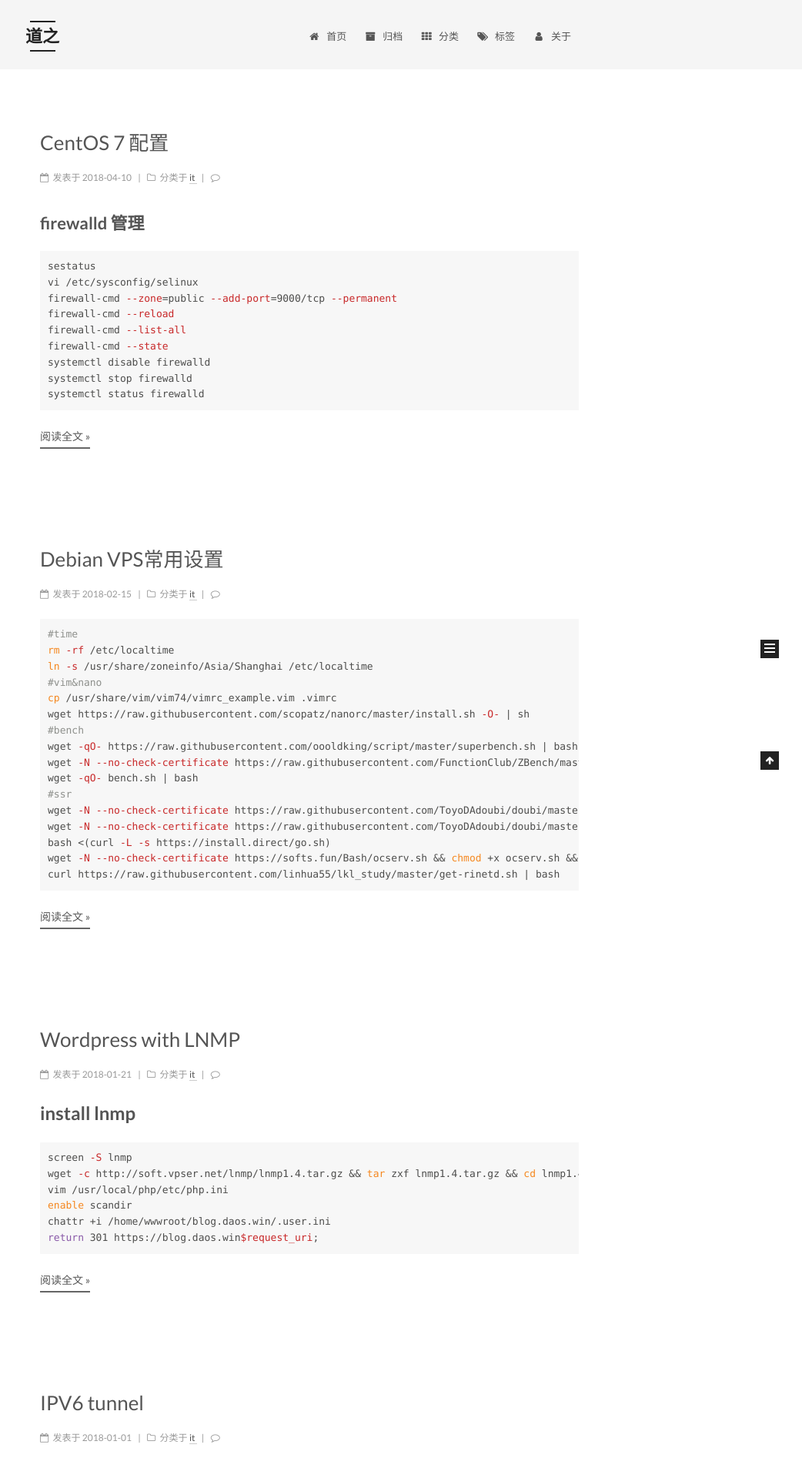
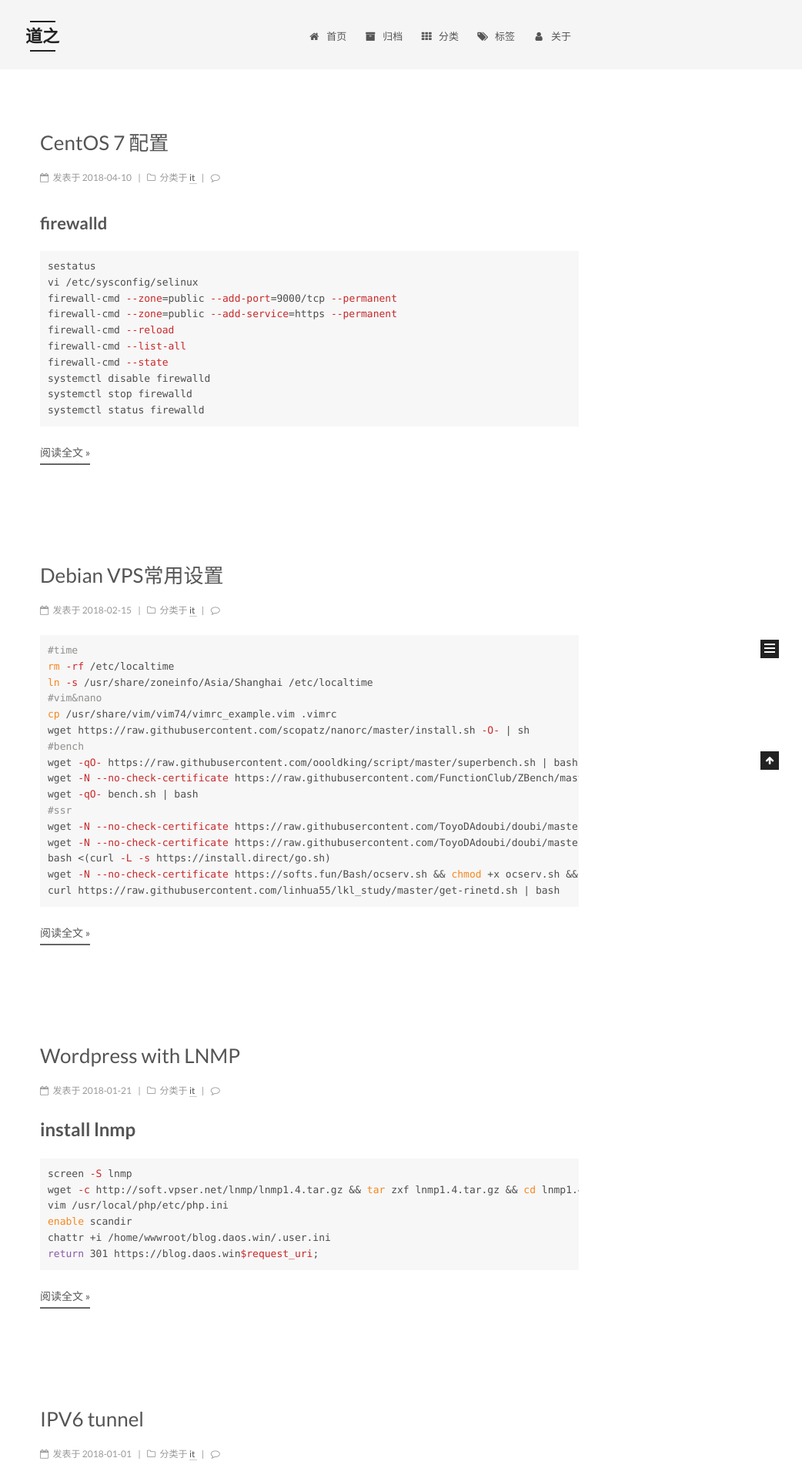
Before and after one commit to xiaolugo/xiaolugo.github.io, a Jekyll site: the page built from index.html, in a window 1280 px wide. Shown: the top 1907 px of the page at 77% size, without its empty margins (238-1280 px from the left). Built offline with Jekyll 4.4.1, drawn with Linux system fonts in a browser that asks for light colours; the list of posts is cut into pages by our own code; comment, search, counter and statistics services are not loaded.

Commit message:
update_posts

````diff
--- a/_posts/2018-04-10-centos7.md
+++ b/_posts/2018-04-10-centos7.md
@@ -5,11 +5,12 @@ tags:
   - centos
 title: 'CentOS 7 配置'
 ---
-## firewalld 管理
+## firewalld
 ```bash
 sestatus
 vi /etc/sysconfig/selinux
 firewall-cmd --zone=public --add-port=9000/tcp --permanent
+firewall-cmd --zone=public --add-service=https --permanent
 firewall-cmd --reload
 firewall-cmd --list-all
 firewall-cmd --state
@@ -19,7 +20,7 @@ systemctl status firewalld
 ```
 <!-- more -->
 
-## 管理内核
+## 卸载内核
 ```bash
 rpm -qa kernel
 yum install -y yum-utils
````
Also changed, not shown: other parts of _posts/2018-04-10-centos7.md (+2 -2 lines).
